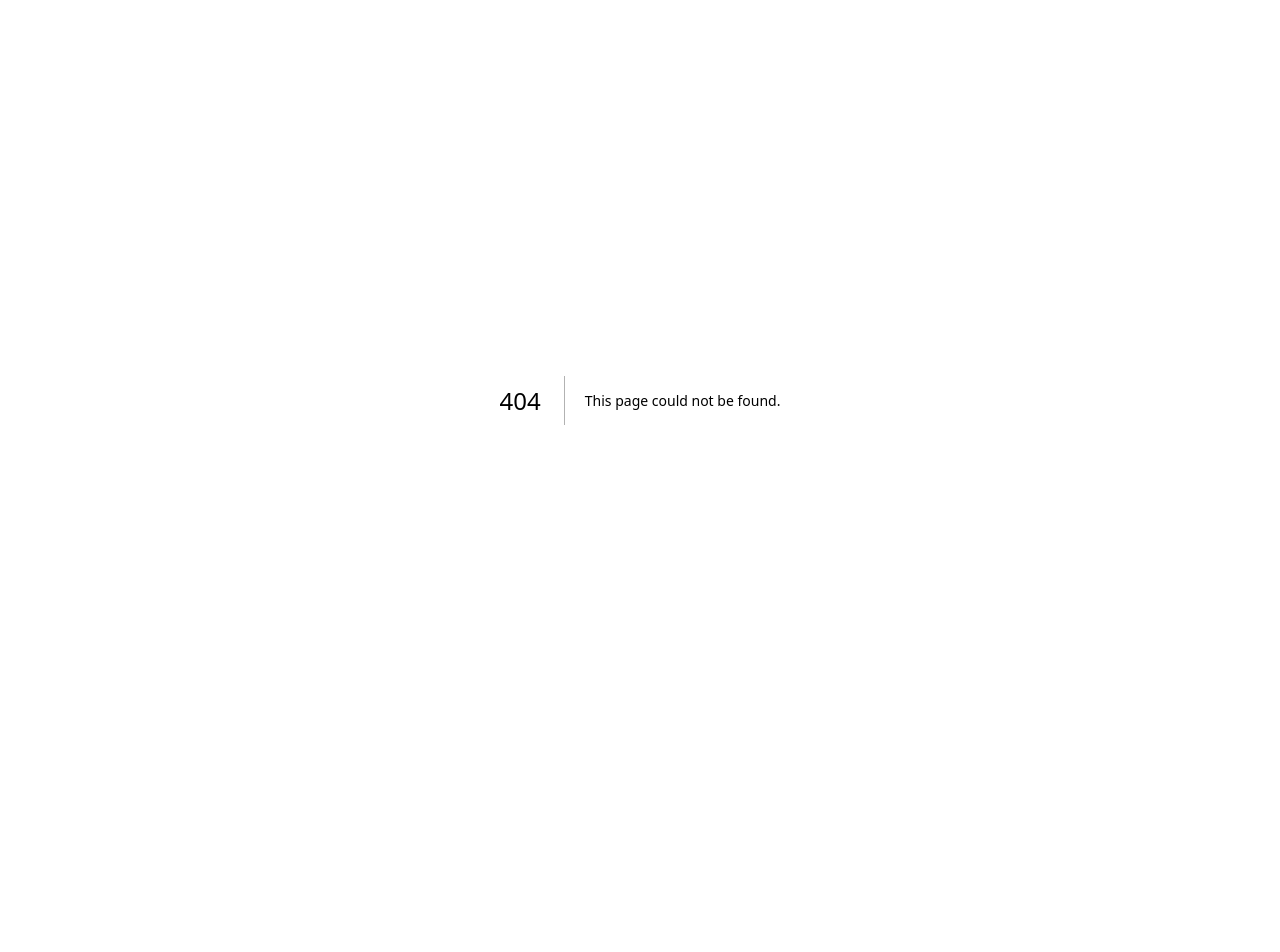
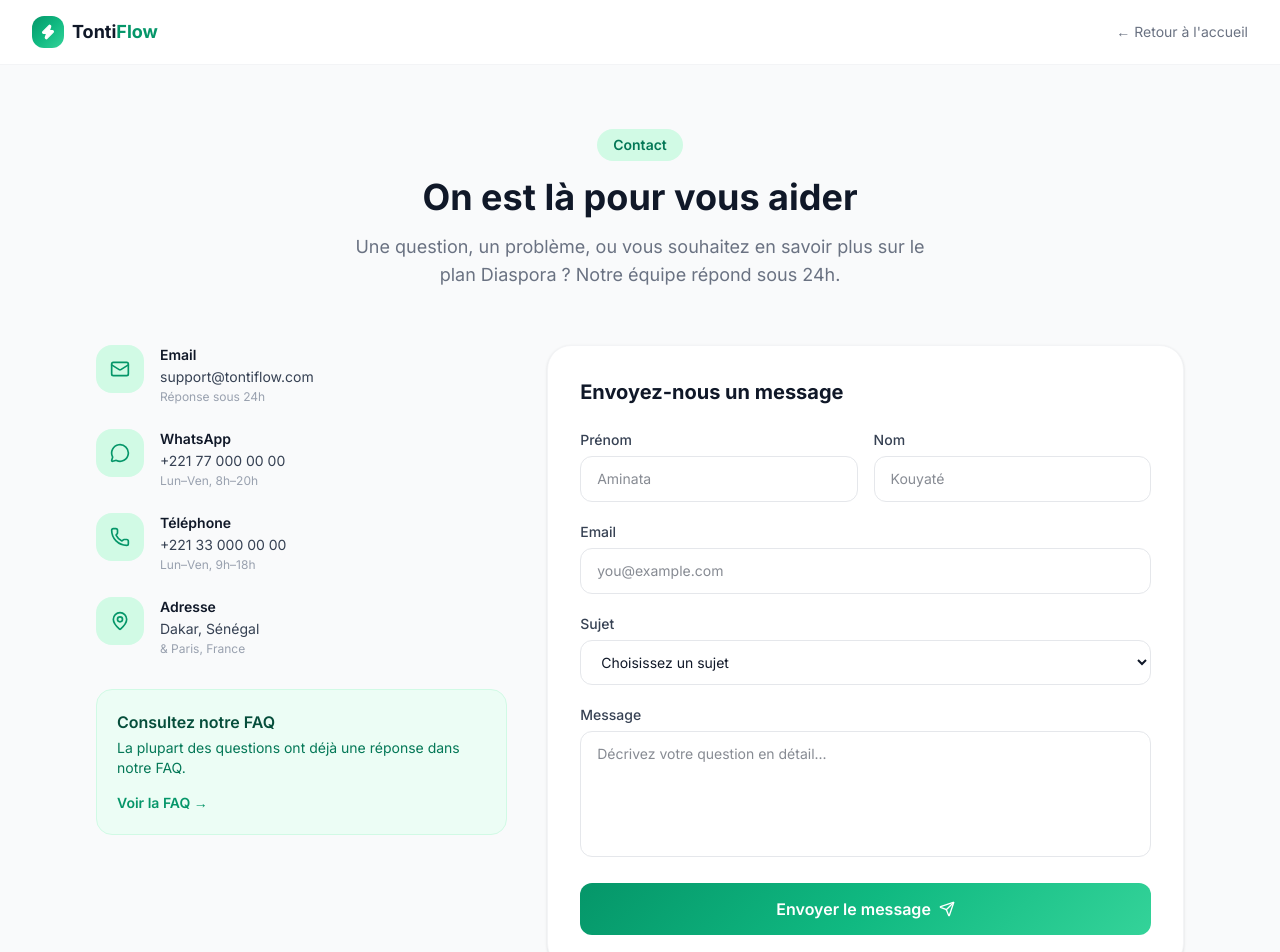
Before and after one commit to Talentueux-bot/tonti-flow, a Next.js app: page /contact in a window 1280 px wide. Before the commit this address had no page. Shown: the top 952 px of the page. Before the commit the page ends 800 px from the top, so only its background shows below. Built offline with nearby package versions, Linux system fonts and the light colour scheme.

Commit message:
auto: mise à jour fichiers modifiés [2026-05-23 12:11:04]

```diff
--- /dev/null
+++ b/src/app/contact/page.tsx
@@ -0,0 +1,214 @@
+"use client";
+
+import { useState } from "react";
+import Link from "next/link";
+import { Zap, Mail, MessageCircle, Phone, MapPin, Send, Check } from "lucide-react";
+
+export default function ContactPage() {
+  const [submitted, setSubmitted] = useState(false);
+  const [loading, setLoading] = useState(false);
+
+  const handleSubmit = (e: React.FormEvent) => {
+    e.preventDefault();
+    setLoading(true);
+    setTimeout(() => {
+      setLoading(false);
+      setSubmitted(true);
+    }, 1500);
+  };
+
+  return (
+    <div className="min-h-screen bg-gray-50">
+      {/* Navbar simple */}
+      <header className="bg-white border-b border-gray-100">
+        <div className="max-w-7xl mx-auto px-4 sm:px-6 lg:px-8 h-16 flex items-center justify-between">
+          <Link href="/" className="inline-flex items-center gap-2">
+            <div className="w-8 h-8 rounded-xl gradient-emerald flex items-center justify-center">
+              <Zap className="w-4 h-4 text-white" fill="white" />
+            </div>
+            <span className="text-lg font-bold text-gray-900">
+              Tonti<span className="text-emerald-600">Flow</span>
+            </span>
+          </Link>
+          <Link
+            href="/"
+            className="text-sm text-gray-500 hover:text-gray-700 transition-colors"
+          >
+            ← Retour à l&apos;accueil
+          </Link>
+        </div>
+      </header>
+
+      <div className="max-w-6xl mx-auto px-4 sm:px-6 lg:px-8 py-16">
+        {/* Header */}
+        <div className="text-center mb-14">
+          <span className="inline-block px-4 py-1.5 rounded-full bg-emerald-100 text-emerald-700 text-sm font-semibold mb-4">
+            Contact
+          </span>
+          <h1 className="text-4xl font-bold text-gray-900 mb-4">
+            On est là pour vous aider
+          </h1>
+          <p className="text-lg text-gray-500 max-w-xl mx-auto">
+            Une question, un problème, ou vous souhaitez en savoir plus sur le plan Diaspora ?
+            Notre équipe répond sous 24h.
+          </p>
+        </div>
+
+        <div className="grid lg:grid-cols-5 gap-10">
+          {/* Contact info */}
+          <div className="lg:col-span-2 space-y-6">
+            {[
+              {
+                icon: Mail,
+                title: "Email",
+                value: "support@tontiflow.com",
+                sub: "Réponse sous 24h",
+              },
+              {
+                icon: MessageCircle,
+                title: "WhatsApp",
+                value: "+221 77 000 00 00",
+                sub: "Lun–Ven, 8h–20h",
+              },
+              {
+                icon: Phone,
+                title: "Téléphone",
+                value: "+221 33 000 00 00",
+                sub: "Lun–Ven, 9h–18h",
+              },
+              {
+                icon: MapPin,
+                title: "Adresse",
+                value: "Dakar, Sénégal",
+                sub: "& Paris, France",
+              },
+            ].map(({ icon: Icon, title, value, sub }) => (
+              <div key={title} className="flex gap-4">
+                <div className="w-12 h-12 rounded-2xl bg-emerald-100 flex items-center justify-center shrink-0">
+                  <Icon className="w-5 h-5 text-emerald-600" />
+                </div>
+                <div>
+                  <p className="text-sm font-semibold text-gray-900">{title}</p>
+                  <p className="text-gray-700 text-sm mt-0.5">{value}</p>
+                  <p className="text-gray-400 text-xs mt-0.5">{sub}</p>
+                </div>
+              </div>
+            ))}
+
+            {/* FAQ shortcut */}
+            <div className="mt-8 p-5 rounded-2xl bg-emerald-50 border border-emerald-100">
+              <p className="font-semibold text-emerald-900 mb-1">Consultez notre FAQ</p>
+              <p className="text-sm text-emerald-700 mb-3">
+                La plupart des questions ont déjà une réponse dans notre FAQ.
+              </p>
+              <Link
+                href="/#faq"
+                className="inline-flex items-center gap-1 text-sm font-semibold text-emerald-600 hover:underline"
+              >
+                Voir la FAQ →
+              </Link>
+            </div>
+          </div>
+
+          {/* Form */}
+          <div className="lg:col-span-3 bg-white rounded-3xl border border-gray-100 shadow-sm p-8">
+            {submitted ? (
+              <div className="flex flex-col items-center justify-center text-center py-12">
+                <div className="w-16 h-16 rounded-full bg-emerald-100 flex items-center justify-center mb-5">
+                  <Check className="w-8 h-8 text-emerald-600" />
+                </div>
+                <h2 className="text-2xl font-bold text-gray-900 mb-2">Message envoyé !</h2>
+                <p className="text-gray-500 max-w-sm">
+                  Merci de nous avoir contacté. Notre équipe vous répondra dans les 24 heures.
+                </p>
+                <button
+                  onClick={() => setSubmitted(false)}
+                  className="mt-8 px-6 py-3 rounded-xl text-sm font-semibold text-emerald-700 border border-emerald-200 hover:bg-emerald-50 transition-colors"
+                >
+                  Envoyer un autre message
+                </button>
+              </div>
+            ) : (
+              <>
+                <h2 className="text-xl font-bold text-gray-900 mb-6">Envoyez-nous un message</h2>
+                <form onSubmit={handleSubmit} className="space-y-5">
+                  <div className="grid sm:grid-cols-2 gap-4">
+                    <div>
+                      <label className="block text-sm font-medium text-gray-700 mb-1.5">Prénom</label>
+                      <input
+                        type="text"
+                        placeholder="Aminata"
+                        required
+                        className="w-full px-4 py-3 rounded-xl border border-gray-200 focus:outline-none focus:ring-2 focus:ring-emerald-500 focus:border-transparent text-sm"
+                      />
+                    </div>
+                    <div>
+                      <label className="block text-sm font-medium text-gray-700 mb-1.5">Nom</label>
+                      <input
+                        type="text"
+                        placeholder="Kouyaté"
+                        required
+                        className="w-full px-4 py-3 rounded-xl border border-gray-200 focus:outline-none focus:ring-2 focus:ring-emerald-500 focus:border-transparent text-sm"
+                      />
+                    </div>
+                  </div>
+
+                  <div>
+                    <label className="block text-sm font-medium text-gray-700 mb-1.5">Email</label>
+                    <input
+                      type="email"
+                      placeholder="you@example.com"
+                      required
+                      className="w-full px-4 py-3 rounded-xl border border-gray-200 focus:outline-none focus:ring-2 focus:ring-emerald-500 focus:border-transparent text-sm"
+                    />
+                  </div>
+
+                  <div>
+                    <label className="block text-sm font-medium text-gray-700 mb-1.5">Sujet</label>
+                    <select
+                      required
+                      className="w-full px-4 py-3 rounded-xl border border-gray-200 focus:outline-none focus:ring-2 focus:ring-emerald-500 text-sm bg-white"
+                    >
+                      <option value="">Choisissez un sujet</option>
+                      <option>Question sur un abonnement</option>
+                      <option>Plan Diaspora — transferts</option>
+                      <option>Problème technique</option>
+                      <option>Remboursement / facturation</option>
+                      <option>Partenariat</option>
+                      <option>Autre</option>
+                    </select>
+                  </div>
+
+                  <div>
+                    <label className="block text-sm font-medium text-gray-700 mb-1.5">Message</label>
+                    <textarea
+                      rows={5}
+                      placeholder="Décrivez votre question en détail..."
+                      required
+                      className="w-full px-4 py-3 rounded-xl border border-gray-200 focus:outline-none focus:ring-2 focus:ring-emerald-500 focus:border-transparent text-sm resize-none"
+                    />
+                  </div>
+
+                  <button
+                    type="submit"
+                    disabled={loading}
+                    className="w-full py-3.5 rounded-xl font-semibold text-white gradient-emerald hover:opacity-90 transition-opacity disabled:opacity-60 flex items-center justify-center gap-2"
+                  >
+                    {loading ? (
+                      <span className="w-5 h-5 border-2 border-white/40 border-t-white rounded-full animate-spin" />
+                    ) : (
+                      <>
+                        Envoyer le message
+                        <Send className="w-4 h-4" />
+                      </>
+                    )}
+                  </button>
+                </form>
+              </>
+            )}
+          </div>
+        </div>
+      </div>
+    </div>
+  );
+}
```
